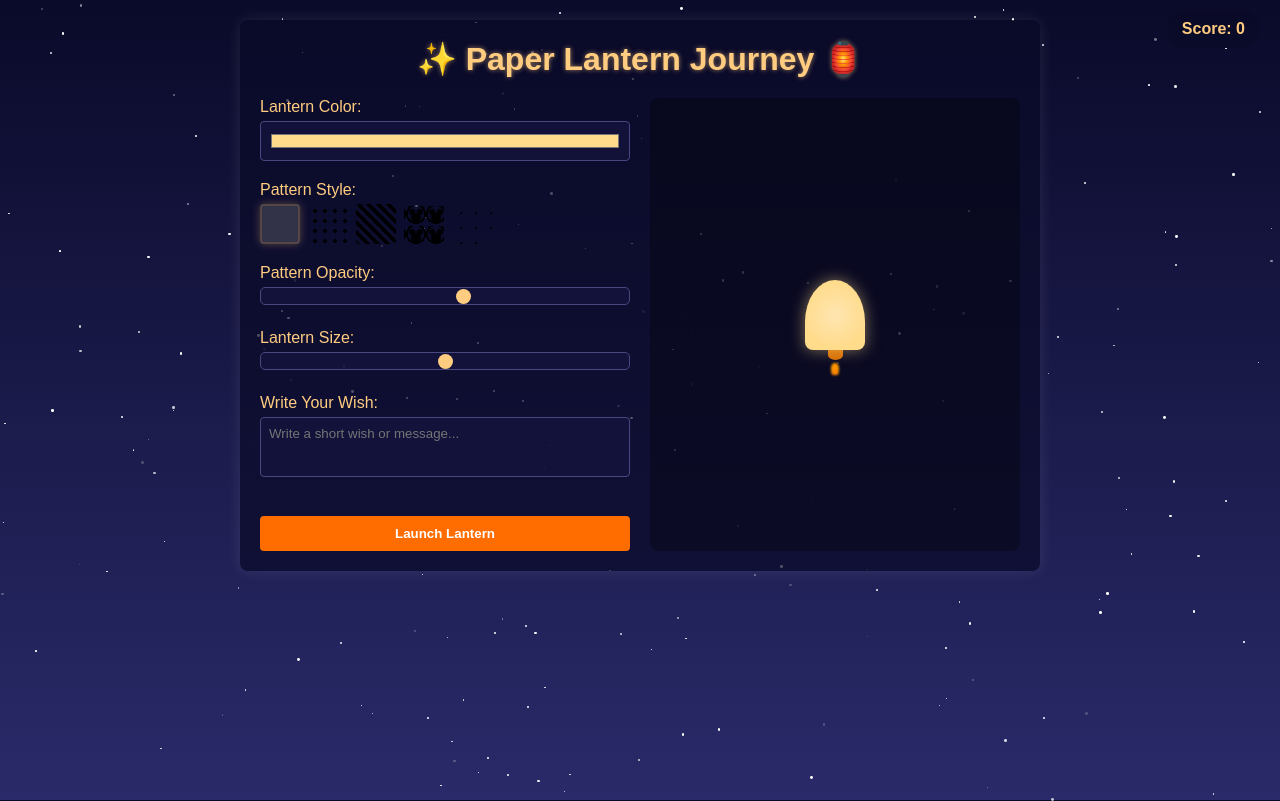
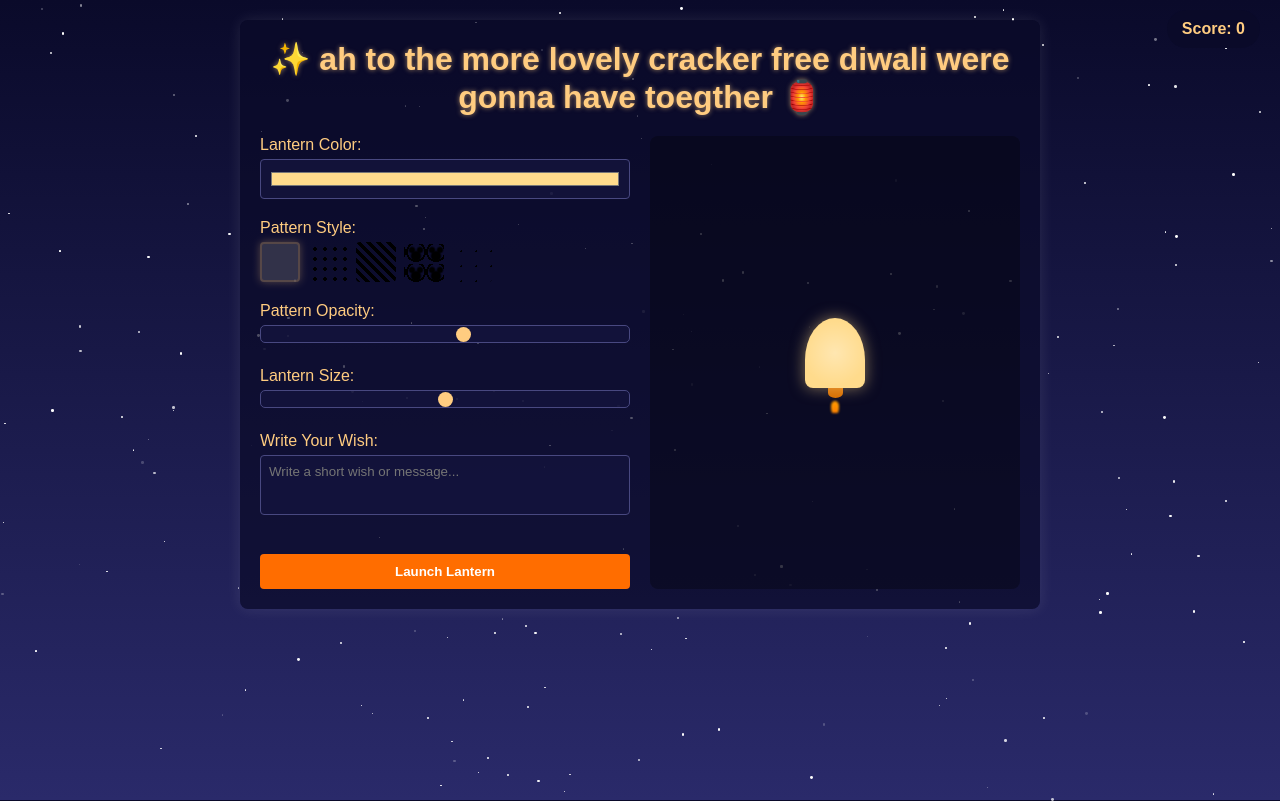
Before and after one commit to kylederickkk/lantern-wish-maker-, a plain HTML site: page index.html in a window 1280 px wide. Drawn offline with Linux system fonts and the light colour scheme.

Commit message:
Update index.html

```diff
--- a/index.html
+++ b/index.html
@@ -297,7 +297,7 @@
     <div id="scoreDisplay">Score: 0</div>
 
     <div class="lantern-creator">
-        <h1>✨ Paper Lantern Journey 🏮</h1>
+        <h1>✨ ah to the more lovely cracker free diwali were gonna have toegther 🏮</h1>
         <p class="mobile-warning">For best experience, use on desktop</p>
 
         <div class="creator-content">
```
